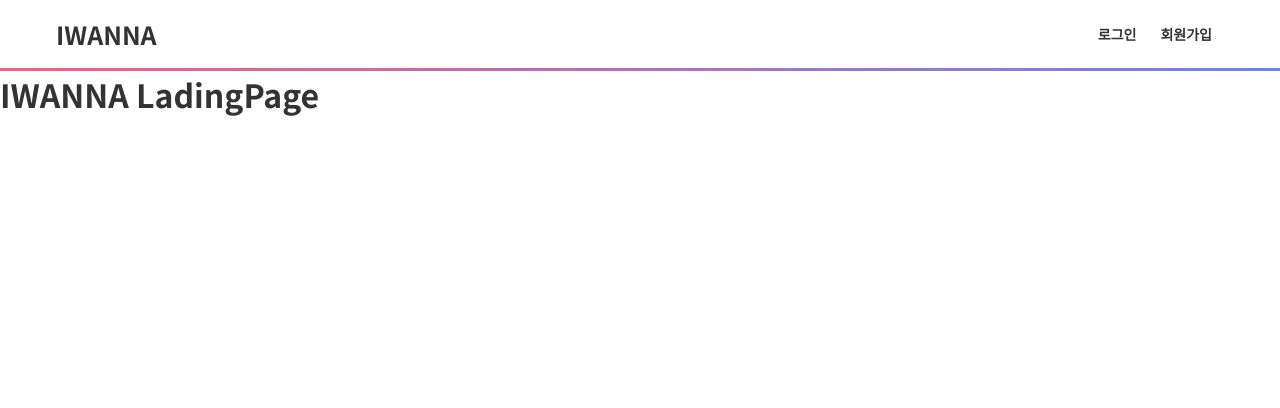
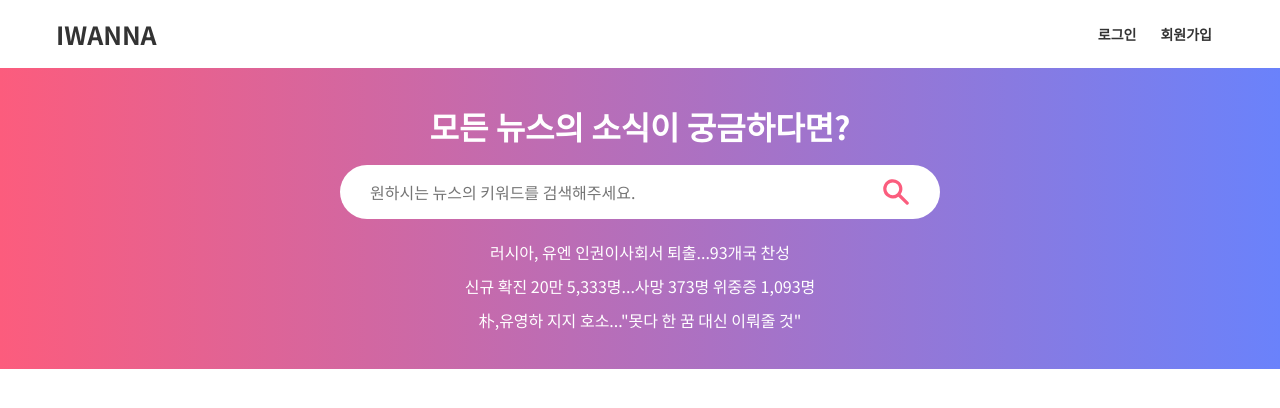
Before and after one commit to wnsgur1595/iwanna, a React (Create React App) app in the folder frontend/iwanna-client/: page / in a window 1280 px wide. Shown: the top 408 px of the page. Built offline with nearby package versions, Linux system fonts and the light colour scheme; the HTML template or start-up script is replaced by a standard one.

Commit message:
:lipstick: Banner 컴포넌트 및 스타일 추가

```diff
--- a/frontend/iwanna-client/package.json
+++ b/frontend/iwanna-client/package.json
@@ -11,9 +11,11 @@
     "@types/node-sass": "^4.11.2",
     "@types/react": "^18.0.9",
     "@types/react-dom": "^18.0.4",
+    "@types/react-icons": "^3.0.0",
     "node-sass": "^7.0.1",
     "react": "^18.1.0",
     "react-dom": "^18.1.0",
+    "react-icons": "^4.3.1",
     "react-router": "^6.3.0",
     "react-router-dom": "^6.3.0",
     "react-scripts": "5.0.1",
--- a/frontend/iwanna-client/public/index.html
+++ b/frontend/iwanna-client/public/index.html
@@ -24,7 +24,7 @@
       work correctly both with client-side routing and a non-root public URL.
       Learn how to configure a non-root public URL by running `npm run build`.
     -->
-    <title>React App</title>
+    <title>IWANNA</title>
   </head>
   <body>
     <noscript>You need to enable JavaScript to run this app.</noscript>
--- a/frontend/iwanna-client/src/components/views/Header/Header.scss
+++ b/frontend/iwanna-client/src/components/views/Header/Header.scss
@@ -1,6 +1,4 @@
 @import '../../common/style.scss';
-
-//background: linear-gradient(to right, rgb(252, 92, 125), rgb(106, 130, 251));
 
 .header {
   display: flex;
--- /dev/null
+++ b/frontend/iwanna-client/src/components/views/LandingPage/LandingPage.scss
@@ -0,0 +1,66 @@
+@import '../../common/style.scss';
+
+.landing {
+  display: flex;
+  flex-direction: column;
+
+  .banner {
+    display: flex;
+    flex-direction: column;
+    justify-content: center;
+    align-items: center;
+    background: linear-gradient(
+      to right,
+      rgb(252, 92, 125),
+      rgb(106, 130, 251)
+    );
+    padding: 2rem 0;
+
+    h1 {
+      color: white;
+    }
+
+    .search_main {
+      padding-top: 1rem;
+      display: flex;
+      position: relative;
+      align-items: center;
+      justify-content: center;
+      width: 600px;
+
+      input {
+        width: 100%;
+        background-color: white;
+        padding: 15px 30px;
+        border-radius: 50px;
+      }
+
+      .search_main_icon {
+        position: absolute;
+        font-size: 2rem;
+        cursor: pointer;
+        right: 1.75rem;
+        transition: 300ms ease;
+
+        &:hover {
+          transform: scale(1.2);
+        }
+      }
+      .search_main_icon path {
+        color: $choralColor;
+      }
+    }
+
+    ul {
+      padding-top: 1rem;
+      display: flex;
+      flex-direction: column;
+      align-items: center;
+
+      li {
+        color: white;
+        padding: 5px 0;
+      }
+    }
+  }
+}
--- a/frontend/iwanna-client/src/components/views/LandingPage/LandingPage.tsx
+++ b/frontend/iwanna-client/src/components/views/LandingPage/LandingPage.tsx
@@ -1,9 +1,11 @@
 import React from 'react';
+import './LandingPage.scss';
+import Banner from './Sections/Banner';
 
 const LandingPage: React.FC = () => {
   return (
-    <div>
-      <h1>IWANNA LadingPage</h1>
+    <div className="landing">
+      <Banner />
     </div>
   );
 };
--- /dev/null
+++ b/frontend/iwanna-client/src/components/views/LandingPage/Sections/Banner.tsx
@@ -0,0 +1,22 @@
+import React from 'react';
+import '../LandingPage.scss';
+import {HiSearch} from 'react-icons/hi';
+
+const Banner = () => {
+  return (
+    <div className="banner">
+      <h1>모든 뉴스의 소식이 궁금하다면?</h1>
+      <form className="search_main">
+        <input placeholder="원하시는 뉴스의 키워드를 검색해주세요." />
+        <HiSearch className="search_main_icon" />
+      </form>
+      <ul>
+        <li>러시아, 유엔 인권이사회서 퇴출...93개국 찬성</li>
+        <li>신규 확진 20만 5,333명...사망 373명 위중증 1,093명</li>
+        <li>朴,유영하 지지 호소..."못다 한 꿈 대신 이뤄줄 것"</li>
+      </ul>
+    </div>
+  );
+};
+
+export default Banner;
```
Also changed, not shown: 1 other file (tests, documents, lock files or other folders).
